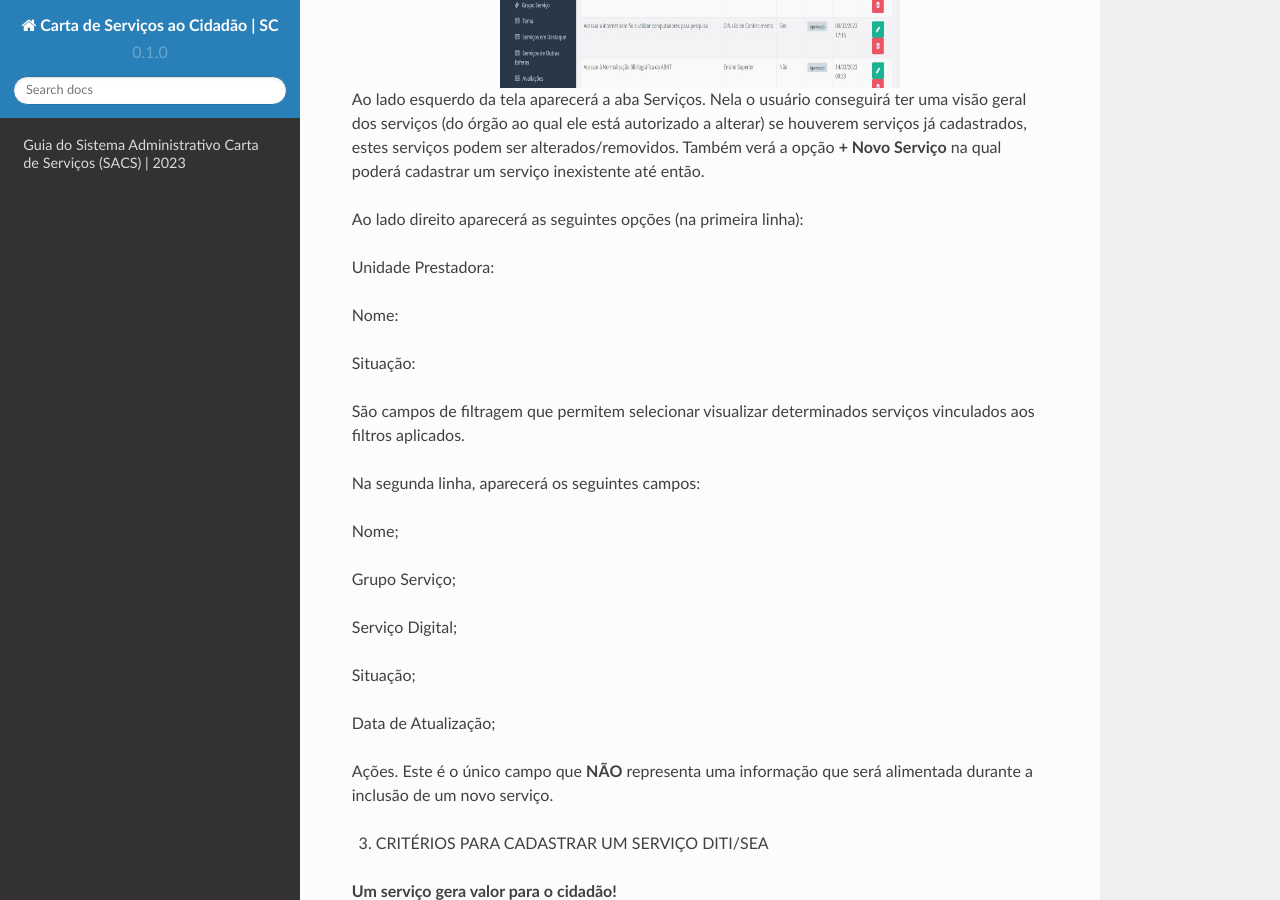
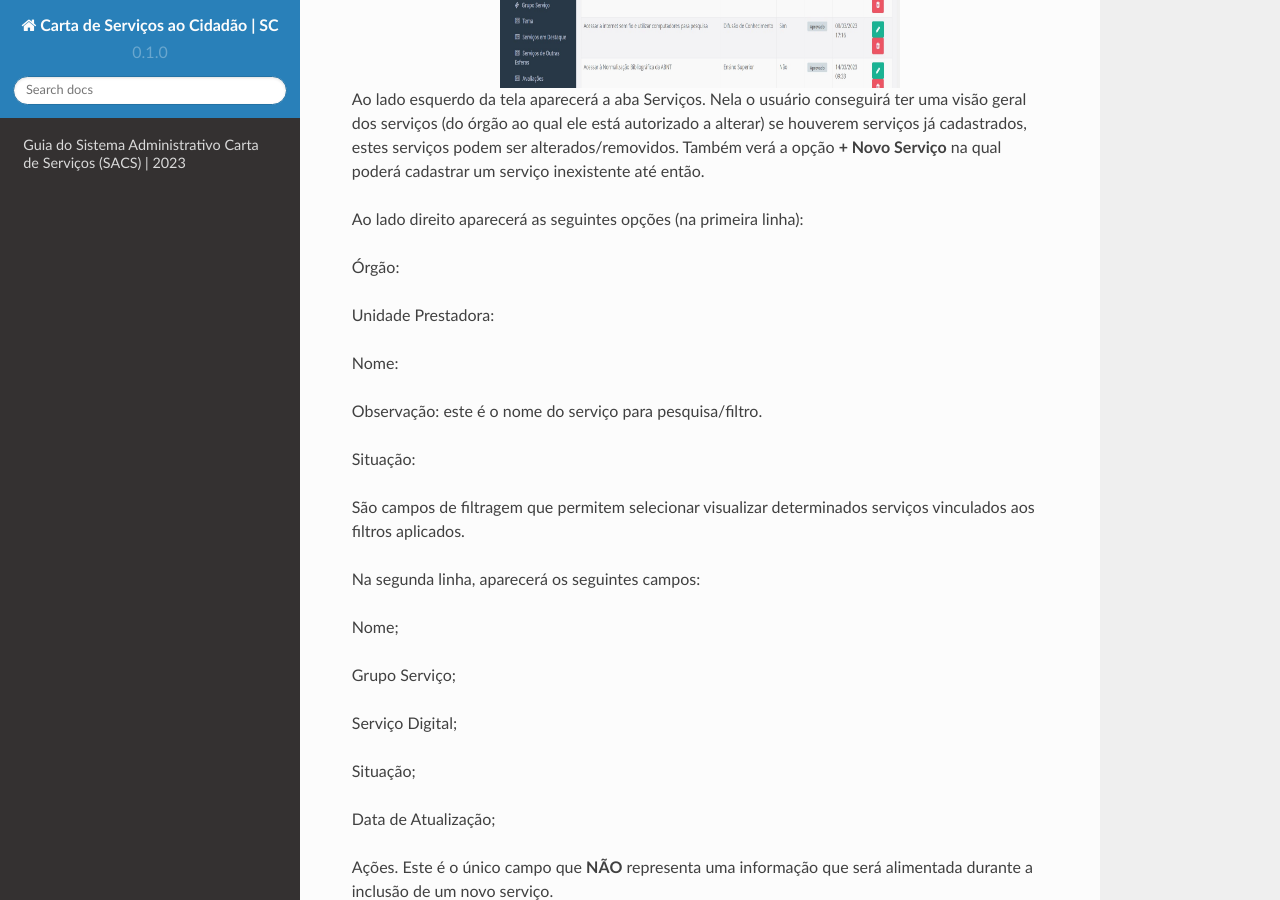
Before and after one commit to brunoaltieri/cartadeservicos, a Sphinx documentation site: the page built from docs/source/index.rst, in a window 1280 px wide and 900 px high, scrolled down 3375 px. Built offline with Sphinx 7.4.7 and the Read the Docs theme 2.0.0, drawn with Linux system fonts in a browser that asks for light colours.

Commit message:
Update index.rst

```diff
--- a/docs/source/index.rst
+++ b/docs/source/index.rst
@@ -102,10 +102,13 @@ Ao lado esquerdo da tela aparecerá a aba Serviços. Nela o usuário conseguirá
 
 Ao lado direito aparecerá as seguintes opções (na primeira linha):
 
+Órgão:
 
 Unidade Prestadora:
 
 Nome:
+
+Observação: este é o nome do serviço para pesquisa/filtro.
 
 Situação:
 
```
